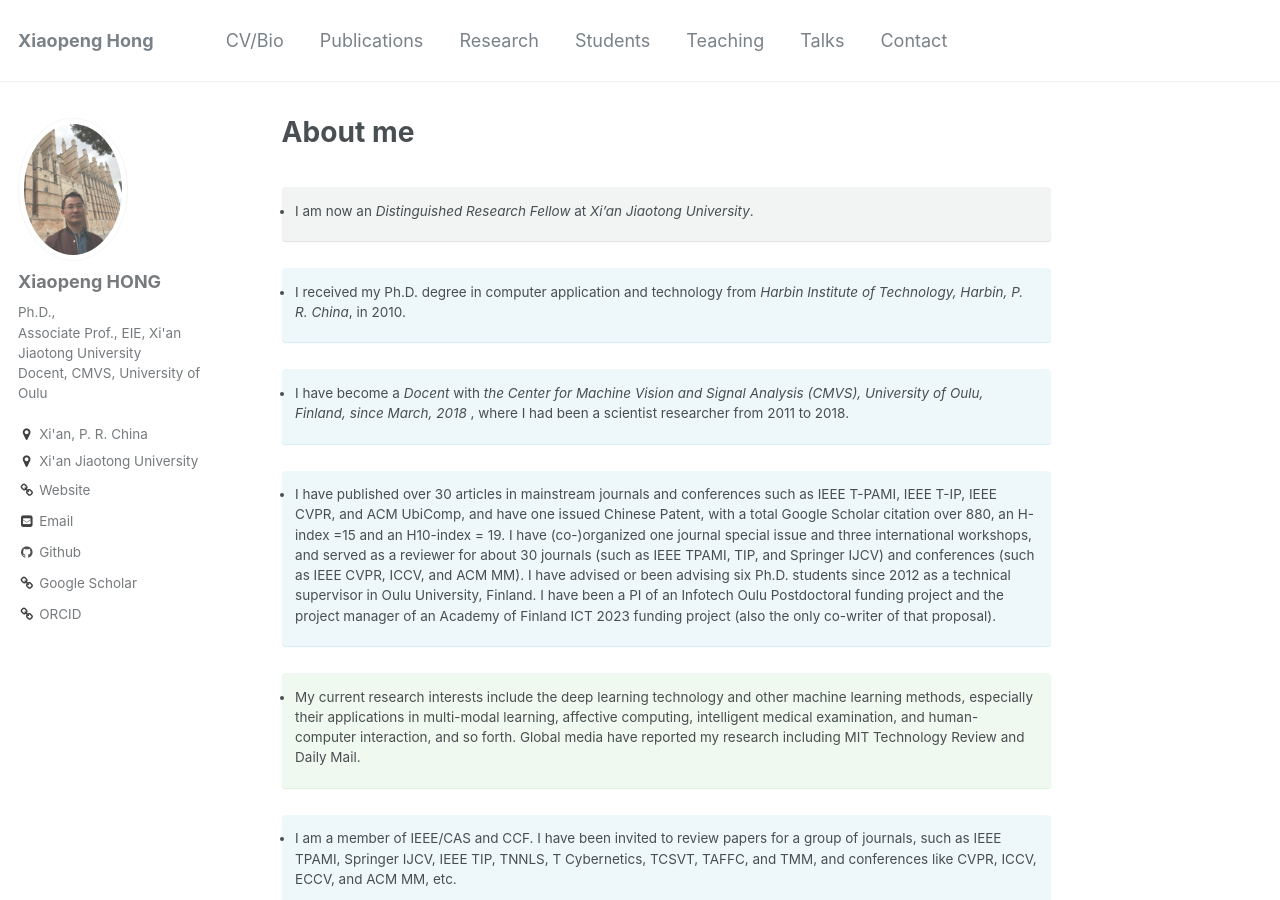
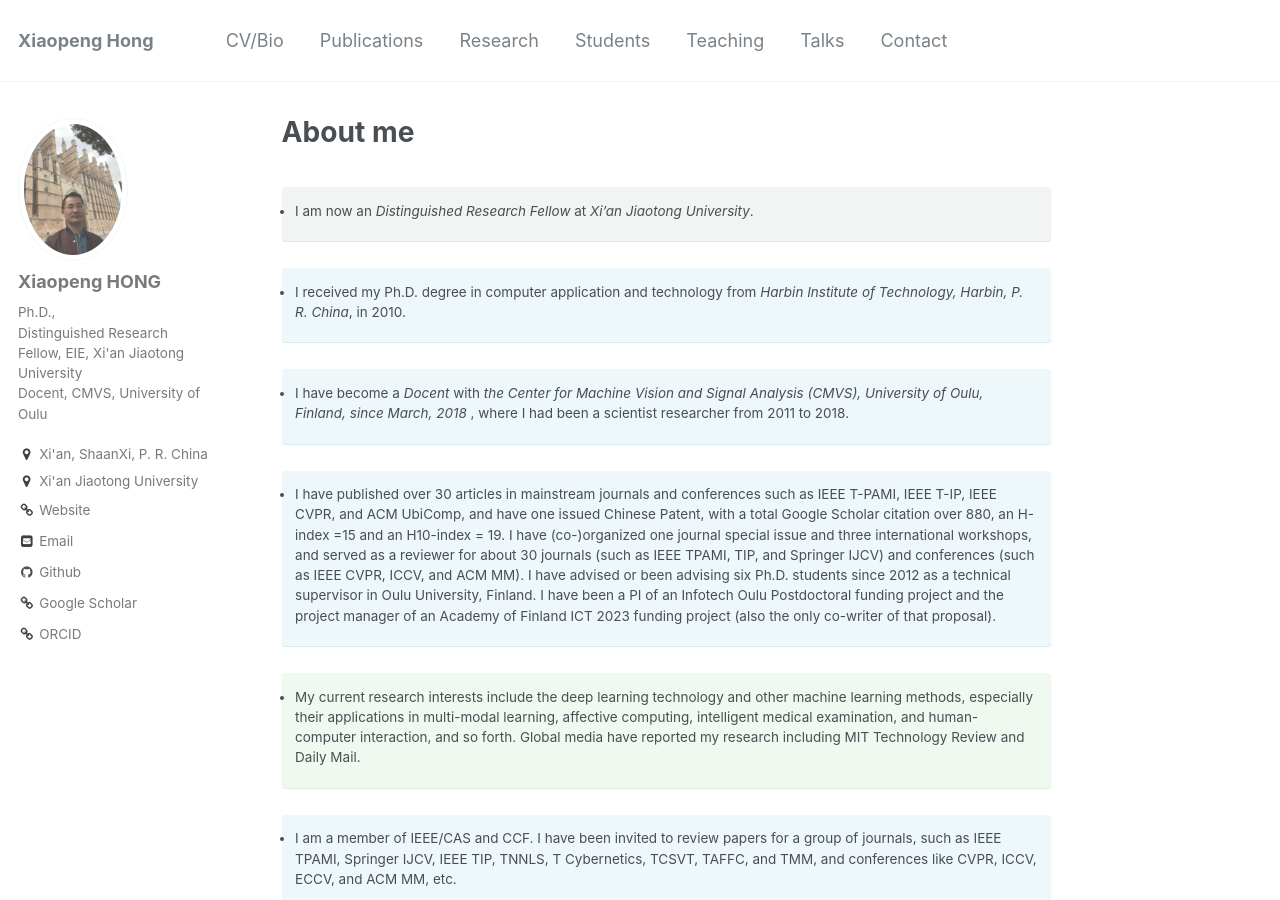
Before and after one commit to xiaopenghong/xiaopenghong.github.io, a Jekyll site: the page built from _pages/about.md, in a window 1280 px wide and 900 px high. Built offline with Jekyll 4.4.1, drawn with Linux system fonts in a browser that asks for light colours.

Commit message:
Update _config.yml

```diff
--- a/_config.yml
+++ b/_config.yml
@@ -79,8 +79,8 @@ analytics:
 author:
   name             : "Xiaopeng HONG"
   avatar           : "xiaopeng.jpg"
-  bio              : "Ph.D., <br> Associate Prof., EIE, Xi'an Jiaotong University <br> Docent, CMVS, University of Oulu"
-  location         : "Xi'an, P. R. China"
+  bio              : "Ph.D., <br> Distinguished Research Fellow, EIE, Xi'an Jiaotong University <br> Docent, CMVS, University of Oulu"
+  location         : "Xi'an, ShaanXi, P. R. China"
   employer         : "Xi'an Jiaotong University"
   googlescholar    : "https://scholar.google.com/citations?user=x3X-qysAAAAJ&hl=en"
   email            : "hongxiaopeng@ieee.org"
```
